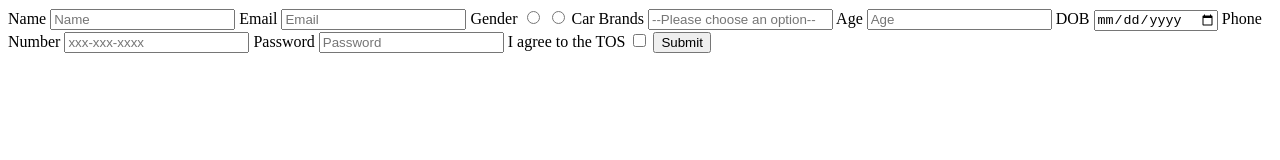
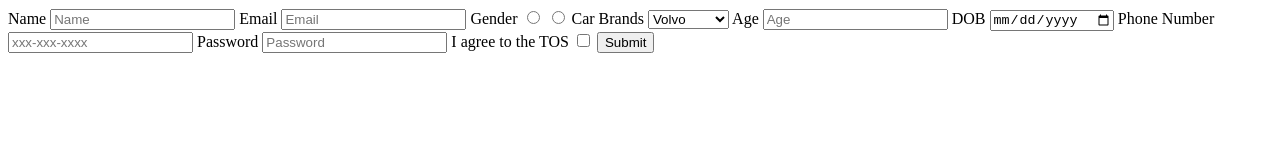
Before and after one commit to acciojob/signup-form-car-Ankur-Kumar-4, a website: page main.html in a window 1280 px wide. Drawn offline with Linux system fonts and the light colour scheme.

Commit message:
created a submission

```diff
--- a/main.html
+++ b/main.html
@@ -8,7 +8,7 @@
 
 <body>
 
-	<form action="" method="post">
+	<form action="api/accio.com" method="post">
 
     <label for="name">Name</label>
     <input type="text" placeholder="Name" id="name" required>
@@ -22,7 +22,14 @@
     <input type="radio" name="gender" id="gender_f" required>
 
     <label for="cars">Car Brands</label>
-    <input type="select" id="cars" placeholder="--Please choose an option--" required>
+   <select name="cars" id="cars">
+
+  <option value="volvo">Volvo</option>
+  <option value="saab">Saab</option>
+  <option value="mercedes">Mercedes</option>
+  <option value="audi">Audi</option>
+
+   </select>
 
     <label for="age">Age</label>
     <input type="number" id="age" placeholder="Age" required>
```
